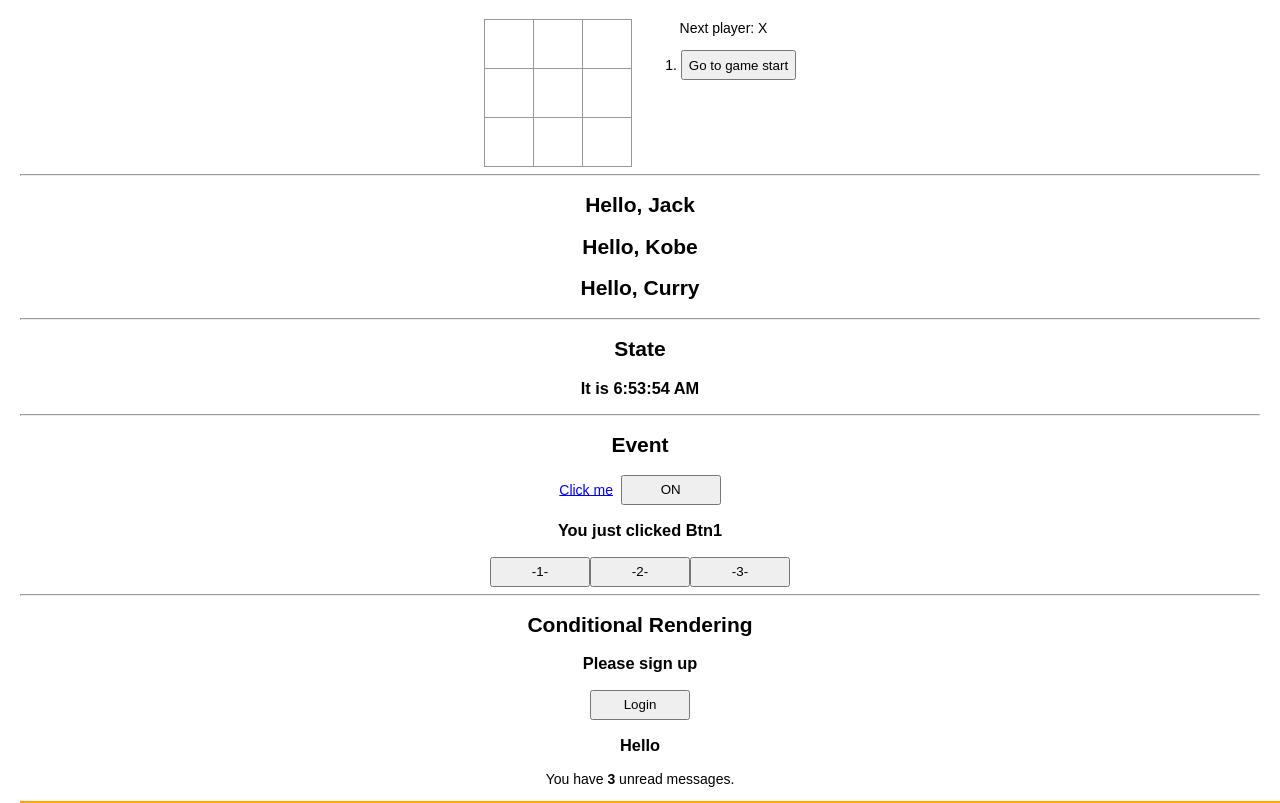
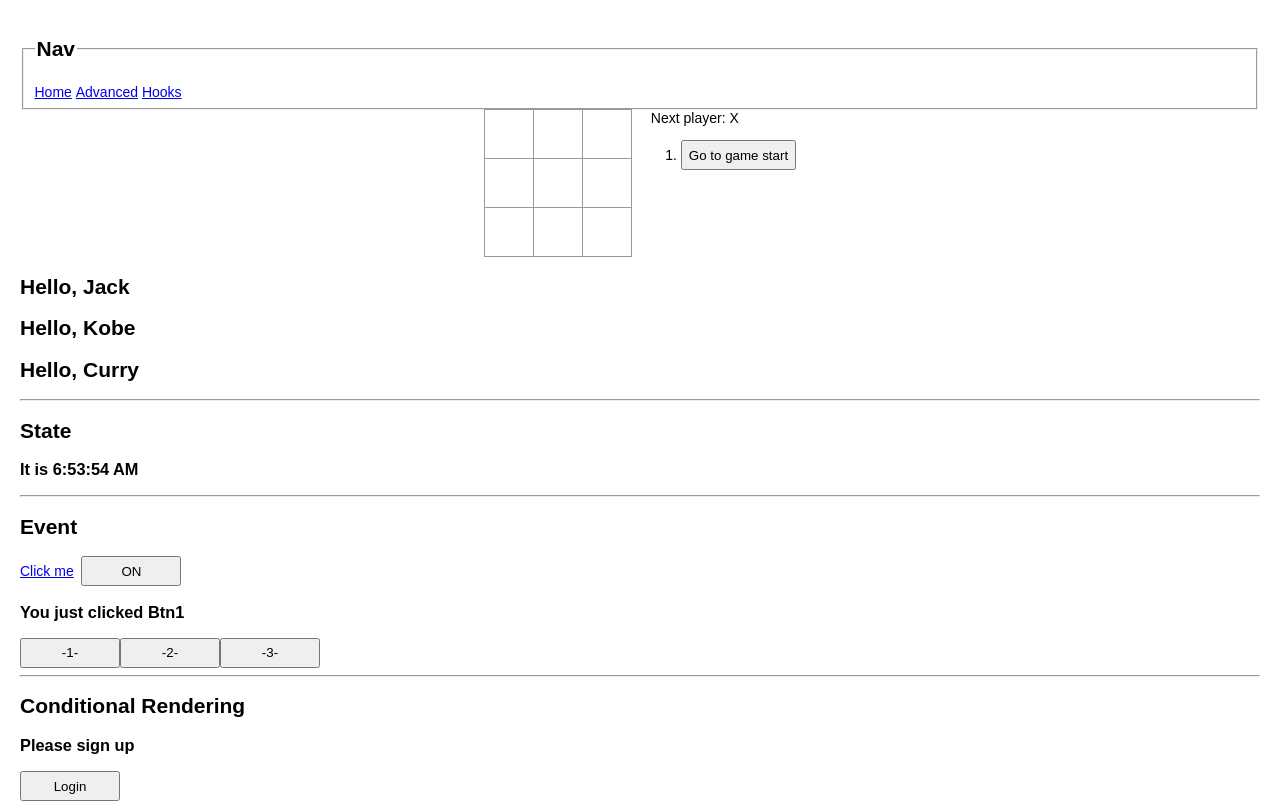
Before and after one commit to JackLiR8/react-learning, a React (Create React App) app: page / in a window 1280 px wide. Shown: the top 803 px of the page. Built offline with nearby package versions, Linux system fonts and the light colour scheme.

Commit message:
:boom: 引入路由

```diff
--- a/src/App.css
+++ b/src/App.css
@@ -1,3 +1,8 @@
 .App {
   text-align: center;
 }
+
+.App nav .link {
+  display: inline-block;
+  margin: 0 10px;
+}
--- a/src/App.js
+++ b/src/App.js
@@ -4,8 +4,14 @@ import Main from './main-concepts/ApiDisplay';
 import Advanced from './advanced-guides/AdvancedDemo';
 import HookDisplay from './hook/HookDisplay'
 import './App.css';
+import {
+  BrowserRouter as Router,
+  Switch,
+  Route,
+  Link
+} from 'react-router-dom'
 
-function App() {
+/* function App() {
   return (
     <div className="App">
       <Game /><hr/>
@@ -14,6 +20,36 @@ function App() {
       <HookDisplay />
     </div>
   );
+} */
+
+function App() {
+  return (
+    <Router>
+      <div>
+        <nav>
+          <fieldset>
+            <legend><h2>Nav</h2></legend>
+            <Link className="link" to="/" >Home</Link>&nbsp;
+            <Link className="link" to="/advanced" >Advanced</Link>&nbsp;
+            <Link className="link" to="/hooks">Hooks</Link>&nbsp;
+          </fieldset>
+        </nav>
+
+        <Switch>
+          <Route path="/advanced">
+            <Advanced />
+          </Route>
+          <Route path="/hooks">
+            <HookDisplay />
+          </Route>
+          <Route path="/">
+            <Game />
+            <Main />
+          </Route>
+        </Switch>
+      </div>
+    </Router>
+  )
 }
 
 export default App;
```
